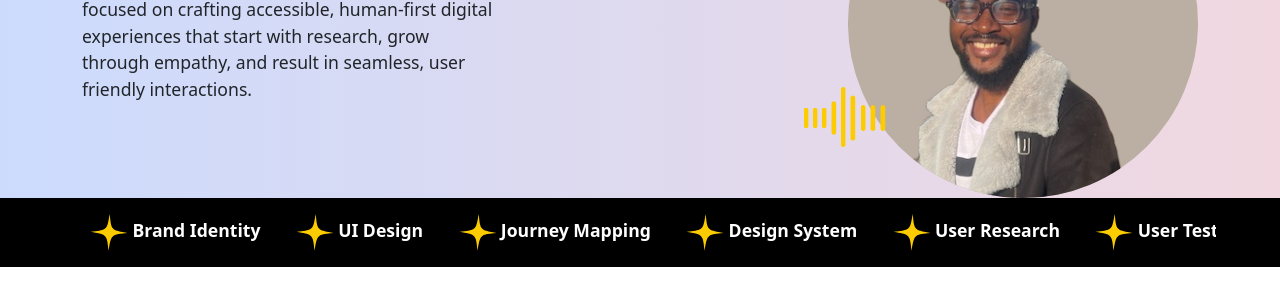
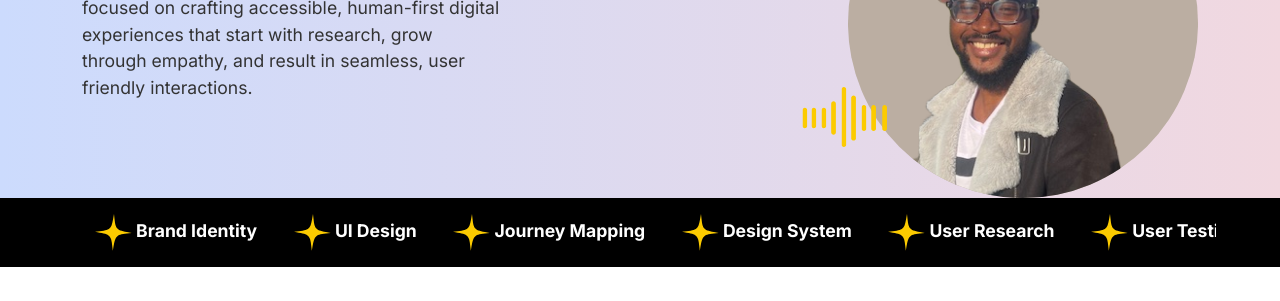
Before and after one commit to oladapoawoyinka/Portfolio, a plain HTML site: page index.html in a window 1280 px wide. Shown: the part 228-529 px from the top of the page. Drawn offline with nearby package versions, Linux system fonts and the light colour scheme.

Commit message:
Fix stylesheet load order, Bootstrap version mismatch, duplicate Font Awesome

```diff
--- a/index.html
+++ b/index.html
@@ -4,13 +4,12 @@
 <head>
     <meta charset="UTF-8">
     <meta name="viewport" content="width=device-width, initial-scale=1.0">
-    <link rel="stylesheet" href="style.css">
     <title>Document</title>
-    <link href="https://cdn.jsdelivr.net/npm/bootstrap@5.3.0/dist/css/bootstrap.min.css" rel="stylesheet">
+    <link href="https://cdn.jsdelivr.net/npm/bootstrap@5.3.3/dist/css/bootstrap.min.css" rel="stylesheet">
     <link href="https://fonts.googleapis.com/css2?family=Inter:wght@400;700&display=swap" rel="stylesheet">
     <link href="https://cdn.jsdelivr.net/npm/bootstrap-icons@1.10.5/font/bootstrap-icons.css" rel="stylesheet">
     <link href="https://cdnjs.cloudflare.com/ajax/libs/font-awesome/6.4.0/css/all.min.css" rel="stylesheet">
-    <script src="https://kit.fontawesome.com/34ed0e2544.js" crossorigin="anonymous"></script>
+    <link rel="stylesheet" href="style.css">
 </head>
 
 <body>
```
